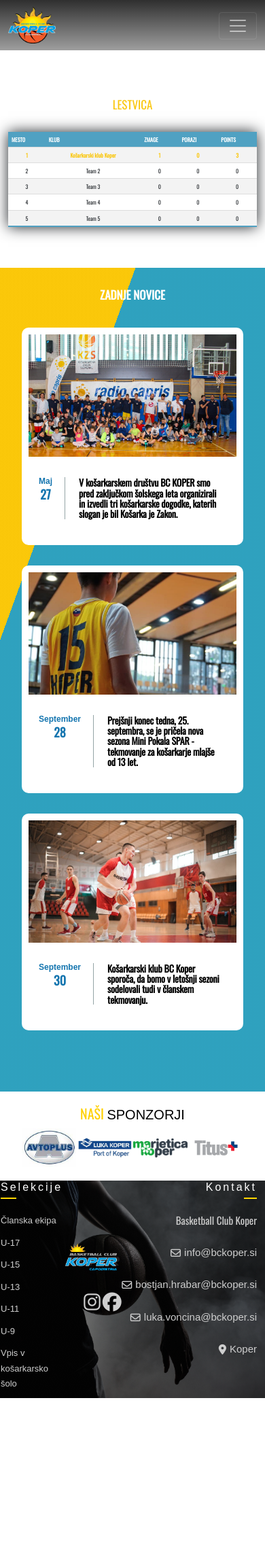
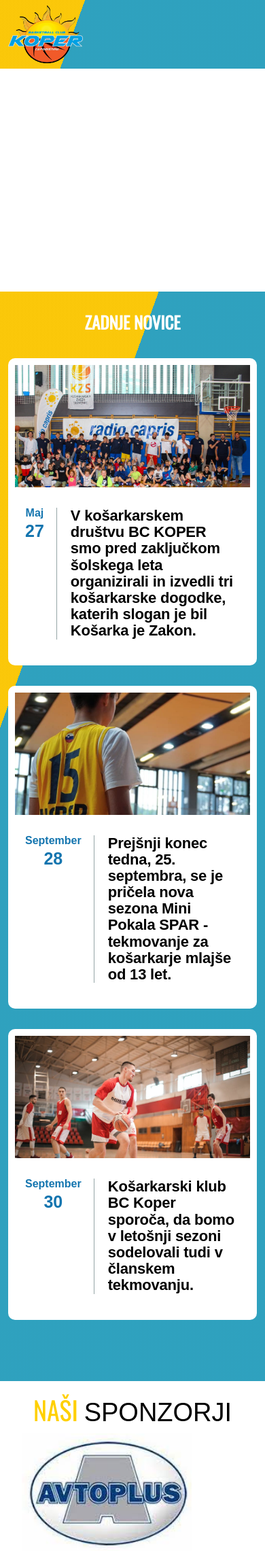
Before and after one commit to Alanious/BCKoper, a Flask app: page /Young in a window 390 px wide. Shown: the top 2282 px of the page at 68% size. Before the commit the page ends 2057 px from the top, so only its background shows below. Run offline with Flask 2, Linux system fonts and the light colour scheme; some libraries are stand-ins or nearby versions; grey boxes are pictures that could not be loaded.

Commit message:
updated version

```diff
--- a/main.py
+++ b/main.py
@@ -41,10 +41,6 @@
 def youngster():
     return render_template("youngster.html")
 
-@app.route("/news")
-def news():
-    return render_template("news.html")
-
 @app.route('/contact', methods=['GET', 'POST'])
 def contact():
   form = ContactForm()
--- a/requirements.txt
+++ b/requirements.txt
@@ -1,5 +1,5 @@
 Flask
-gunicorn==19.0.0
+gunicorn==19.9.0
 WTForms
 Flask-Mail
 email_validator
--- a/static/css/young.css
+++ b/static/css/young.css
@@ -5,14 +5,14 @@
 
 
 }
-header{
-	max-width: 100%;
-	height: 300px;
-	background: linear-gradient(to bottom, rgba(0,0,0,0.7), rgba(0,0,0,0.0)), url("https://vojkorotar.files.wordpress.com/2013/08/dvorana-bonifika-po-prenovi-koper-20-8-2013-foto-vojko-rotar-0042.jpg") center no-repeat;
-	background-size: cover;
+header {
+    height: 90px;
+    padding: 10px 0;
      overflow: hidden;
+     width: 100%;
+
 }
-/*NAVBAR SECTION*/
+
 #firstnav{
     display: block;
     justify-content: space-between;
@@ -29,7 +29,7 @@
     #brand {
         transition:transform .7s ease-in-out;
         cursor:pointer;
-        width:150px;
+        width:110px;
         height:auto;}
 
     #brand:hover{
@@ -125,66 +125,9 @@
     margin-top: 20px;
 }
 
-.container-fluid, #standings, table{
-margin-left: auto;
-margin-right: auto;
+.game {
+height: 300px;
 }
-
-#standings{
-   align-items: center;
-   text-align: center;
-   justify-content: center;
-   margin-top: 70px;
-   margin-bottom: 60px;
-}
-
-#standings h2{
-   font-family:"Oswald";
-   margin-bottom: 20px;
-   color: rgba(250,199,16);
-   margin-bottom: 30px;
-}
-
-.styled-table {
-    border-collapse: collapse;
-    justify-content: center;
-    font-size: 1.2em;
-    min-width: 400px;
-    box-shadow: 0 0 20px;
-
-
-}
-
-.styled-table thead tr {
-    background-color: rgba(80,161,194);
-    color: #ffffff;
-    text-align: left;
-}
-
-.styled-table th,
-.styled-table td {
-    padding: 12px 15px;
-    font-family:"Oswald";
-}
-
-.styled-table tbody tr {
-    border-bottom: 1px solid #dddddd;
-}
-
-.styled-table tbody tr:nth-of-type(even) {
-    background-color: #f3f3f3;
-}
-
-.styled-table tbody tr:last-of-type {
-    border-bottom: 2px solid rgba(80,161,194);
-}
-
-.styled-table tbody tr.active-row {
-    font-weight: bold;
-    color: rgba(250,199,16);
-    /*#E52B2B*/
-}
-
 
 /*game*/
 
@@ -465,13 +408,16 @@
         text-decoration: none
     }
 .second{
+
 text-align:center;
 display:flex;
 flex-direction:column;
 align-items:center;
 justify-content:center;
+
 }
 .socials{
+
 display:flex;
 flex-direction:row;
 align-items:center;
@@ -590,14 +536,13 @@
 .recentNews {
     background-color:rgb(233,166,44);
     background-image: -webkit-linear-gradient(160deg, rgba(0,160,227,0.8) 76%, rgba(255,208,1,0.8)50%);
-
 }
 .recentNews .news-title {
     text-align:center;
-    padding-top:60px;
+    padding-top:30px;
     padding-bottom:30px;
     font-family:"Oswald";;
-    font-size:28px;
+    font-size:25px;
     font-weight:bold;
     color: #fff;
 }
@@ -606,7 +551,6 @@
     flex-wrap: wrap;
     justify-content: space-between;
     margin-bottom: 30px;
-
 }
 .recentNews .ct-blog {
     margin-bottom: 30px;
@@ -636,7 +580,7 @@
 .ct-blog-content .ct-blog-date {
     border-right: 1px solid #95A5A6;
     display: table-cell;
-    font-family:"Oswald";
+    font-family: "Lato", sans-serif;
     padding: 0px 18px 0px 15px;
     text-align: center;
 }
@@ -646,34 +590,30 @@
     font-weight: 700;
     display: block;
     line-height: 1;
-
 }
 .ct-blog-content .ct-blog-date strong {
     font-size: 25px;
     color: rgb(20, 117, 175);
-    font-family:"Oswald";
 }
 .ct-blog-content .ct-blog-header {
     color: #000;
     display: table-cell;
     font-size: 22px;
-    font-weight: 550;
+    font-weight: 700;
     letter-spacing: -0.2px;
     line-height: 1.1;
     padding: 0 20px;
     vertical-align: top;
-    font-family:"Oswald";
 }
 .btn-news {
     color: #333;
     font-size: 14px;
     padding-bottom: 30px;
     text-align: center;
-
 }
 .btn-news.btn-contests a {
     color: #fff;
-    font-family:"Oswald";
+    font-family: 'nimbus-sans-condensed', sans-serif;
     font-size: 24px;
     transition: all 0.2s ease-in-out 0s;
 }
@@ -686,142 +626,3 @@
 top: 60px;
 font-size: 24px;
 }
-
-@media screen and (min-width:320px) and (max-width:640px) {
-
-#standings, table{
-width: 100%;
-height: auto;
-font-size: 9px;
-margin-left: 0;
-margin-right: 0;
-}
-
-#sponsors h3{
-font-size:20px;}
-
-.styled-table {
-    border-collapse: collapse;
-    justify-content: center;
-    font-size: 0.9em;
-    min-width: 100px;
-    box-shadow: 0 0 20px;
-}
-
-
-.styled-table th,
-.styled-table td {
-    padding: 5px;
-    font-family:"Oswald";
-}
-
-#standings h2{
-   font-size: 17px;
-}
-
-.recentNews .news-title {
-    text-align:center;
-    padding-top:30px;
-    padding-bottom:30px;
-    font-family:"Oswald";;
-    font-size:17px;
-    font-weight:bold;
-    color: #fff;
-}
-
-#footer{
-margin-left: -11px;
-
-}
-
-.first h4, .third h4{
-font-size:16px;
-}
-.second{
-display:flex;
-flex-direction:column;
-justify-content:center;
-align-items:center;
-height:100%;
-}
-.img-responsive{
-width:80px;
-display:block;
-height:auto;
-}
-.third{
-display:flex;
-flex-direction:column;
-justify-content:start;
-align-items:flex-end;
-width:100%;
-height:auto;
-}
-
-.first li {
-font-size:15px;
-}
-
-.third li {
-font-size:15px;
-}
-
-.recentNews .container-fluid .row{
-width: 350px;
-height: auto;
-margin-left: auto;
-margin-right: auto;
-}
-
-ct-blog-content .ct-blog-date {
-    border-right: 1px solid #95A5A6;
-    display: table-cell;
-    font-family: "Lato", sans-serif;
-    padding: 0px 18px 0px 15px;
-    text-align: center;
-}
-.ct-blog-content .ct-blog-date span {
-    font-size: 12px;
-    color: rgb(20, 117, 175);
-    font-weight: 700;
-    display: block;
-    line-height: 1;
-}
-.ct-blog-content .ct-blog-date strong {
-    font-size: 18px;
-    color: rgb(20, 117, 175);
-}
-.ct-blog-content .ct-blog-header {
-    color: #000;
-    display: table-cell;
-    font-size: 14px;
-    font-weight: 700;
-    letter-spacing: -0.2px;
-    line-height: 1.1;
-    padding: 0 20px;
-    vertical-align: top;
-}
-
-#firstnav{
-        font-size:15px; /*nav size*/
-  }
-    .dropdown .dropdown-menu{
-    background-color: transparent;
-    border-style:none;
-
-}
-
-
-#dmtekst{
-    font-size: 15px;
-    text-transform: uppercase;
-  }
-  #brand{
-  width:70px;
-  height:auto;
-  }
-  header{
-  height:auto;
-  }
-
-}
--- a/templates/Young.html
+++ b/templates/Young.html
@@ -17,8 +17,9 @@
 <body>
 
 <header>
-    <div id="firstnav">
-<nav class="navbar sticky-top navbar-expand-lg navbar-dark bg-dark" style="background-color: transparent !important;">
+    <div id="firstnav" style="font-family:Oswald;">
+<nav class="navbar fixed-top navbar-expand-lg" style="background-color:rgb(233,166,44);
+    background-image: -webkit-linear-gradient(160deg, rgba(0,160,227,0.8) 70.66%, rgba(255,208,1,0.8)50%); margin: 0;">
   <div class="container-fluid">
       <img id="brand" src="static/img/logo_2.png" class="img-fluid" alt="logotip kluba">
       <div class="topright" style="margin-top: 10px;">
@@ -28,8 +29,8 @@
         </div>
     <div class="collapse navbar-collapse" id="navbarNavDropdown">
       <ul class="navbar-nav ms-auto mb-2 mb-lg-0">
-          <li class="nav-item">
-          <a style="background-color: transparent;" class="nav-link active text-white" aria-current="page" href="/"><i class="fa fa-home" aria-hidden="true"></i>Domov</a>
+        <li class="nav-item">
+          <a style="background-color: transparent;" class="nav-link active text-white" aria-current="page" href="/"><i class="fa fa-folder" aria-hidden="true"></i>Domov</a>
         </li>
         <li class="nav-item">
           <a style="background-color: transparent;" class="nav-link active text-white" aria-current="page" href="/Senior"><i class="fa fa-id-card" aria-hidden="true"></i>Člani</a>
@@ -53,58 +54,9 @@
 </div>
 </header>
 
-<div class="container-fluid" id="standings">
-    <h2>LESTVICA</h2>
-<table class="styled-table">
-    <thead>
-        <tr>
-            <th>MESTO</th>
-            <th>KLUB</th>
-            <th>ZMAGE</th>
-            <th>PORAZI</th>
-            <th>POINTS</th>
-        </tr>
-    </thead>
-    <tbody>
-        <tr>
-            <tr class="active-row">
-            <td>1</td>
-            <td>Košarkarski klub Koper</td>
-            <td>1</td>
-            <td>0</td>
-            <td>3</td>
-        </tr>
-            <td>2</td>
-            <td>Team 2</td>
-            <td>0</td>
-            <td>0</td>
-            <td>0</td>
-        </tr>
-        </tr>
-            <td>3</td>
-            <td>Team 3</td>
-            <td>0</td>
-            <td>0</td>
-            <td>0</td>
-        </tr>
-        </tr>
-            <td>4</td>
-            <td>Team 4</td>
-            <td>0</td>
-            <td>0</td>
-            <td>0</td>
-        </tr>
-        </tr>
-            <td>5</td>
-            <td>Team 5</td>
-            <td>0</td>
-            <td>0</td>
-            <td>0</td>
-        </tr>
-        <!-- and so on... -->
-    </tbody>
-</table>
-    </div>
+<div class="game">
+
+</div>
 
 <section class="recentNews" style="margin-top: 39px;">
 	<div class="container-fluid">
@@ -115,7 +67,7 @@
 			<div class="ct-blog col-sm-6 col-md-4">
 				<div class="inner">
 					<div class="fauxcrop">
-						<a href="/news"><img alt="News Entry" src="/static/img/zakon.jpeg"></a>
+						<a href="#"><img alt="News Entry" src="/static/img/zakon.jpeg"></a>
 					</div>
 					<div class="ct-blog-content">
 						<div class="ct-blog-date">
@@ -131,7 +83,7 @@
 			<div class="ct-blog col-sm-6 col-md-4">
 				<div class="inner">
 					<div class="fauxcrop">
-						<a href="/news"><img alt="News Entry" src="/static/img/mini.jpeg"></a>
+						<a href="#"><img alt="News Entry" src="/static/img/mini.jpeg"></a>
 					</div>
 					<div class="ct-blog-content">
 						<div class="ct-blog-date">
@@ -147,7 +99,7 @@
 			<div class="ct-blog col-sm-6 col-md-4">
 				<div class="inner">
 					<div class="fauxcrop">
-						<a href="/news"><img alt="News Entry" src="/static/img/group6.jpeg"></a>
+						<a href="#"><img alt="News Entry" src="/static/img/group6.jpeg"></a>
 					</div>
 					<div class="ct-blog-content">
 						<div class="ct-blog-date">
--- a/templates/about.html
+++ b/templates/about.html
@@ -9,8 +9,8 @@
     <link href="https://cdn.jsdelivr.net/npm/bootstrap@5.0.1/dist/css/bootstrap.min.css" rel="stylesheet" integrity="sha384-+0n0xVW2eSR5OomGNYDnhzAbDsOXxcvSN1TPprVMTNDbiYZCxYbOOl7+AMvyTG2x" crossorigin="anonymous">
     <link href="https://fonts.googleapis.com/css?family=Quicksand&display=swap" rel="stylesheet">
     <meta http-equiv="X-UA-Compatible" content="ie=edge"/>
-    <link rel="preconnect" href="https://fonts.gstatic.com" crossorigin>
-    <link href="https://fonts.googleapis.com/css2?family=Oswald:wght@200;300&display=swap" rel="stylesheet">
+<link rel="preconnect" href="https://fonts.gstatic.com" crossorigin>
+<link href="https://fonts.googleapis.com/css2?family=Oswald:wght@200;300&display=swap" rel="stylesheet">
     <link rel="stylesheet" href="https://cdnjs.cloudflare.com/ajax/libs/font-awesome/5.15.3/css/all.min.css"/>
     <link rel="stylesheet" href="https://stackpath.bootstrapcdn.com/font-awesome/4.7.0/css/font-awesome.min.css">
 </head>
@@ -28,7 +28,7 @@
     <div class="collapse navbar-collapse" id="navbarNavDropdown">
       <ul class="navbar-nav ms-auto mb-2 mb-lg-0">
           <li class="nav-item">
-          <a style="background-color: transparent;" class="nav-link active text-white" aria-current="page" href="/"><i class="fa fa-home" aria-hidden="true"></i>Domov</a>
+          <a style="background-color: transparent;" class="nav-link active text-white" aria-current="page" href="/"><i class="fa fa-folder" aria-hidden="true"></i>Domov</a>
         </li>
         <li class="nav-item">
           <a style="background-color: transparent;" class="nav-link active text-white" aria-current="page" href="/Young"><i class="fa fa-folder" aria-hidden="true"></i>Novice</a>
--- a/templates/contact.html
+++ b/templates/contact.html
@@ -102,7 +102,6 @@
 
     </form>
 
-
   {% endif %}
 {% endblock %}
   </div>
```
Also changed, not shown: forms.py (line endings or trailing spaces), 2 other files. Lines whose indentation alone changed are shown as unchanged.
